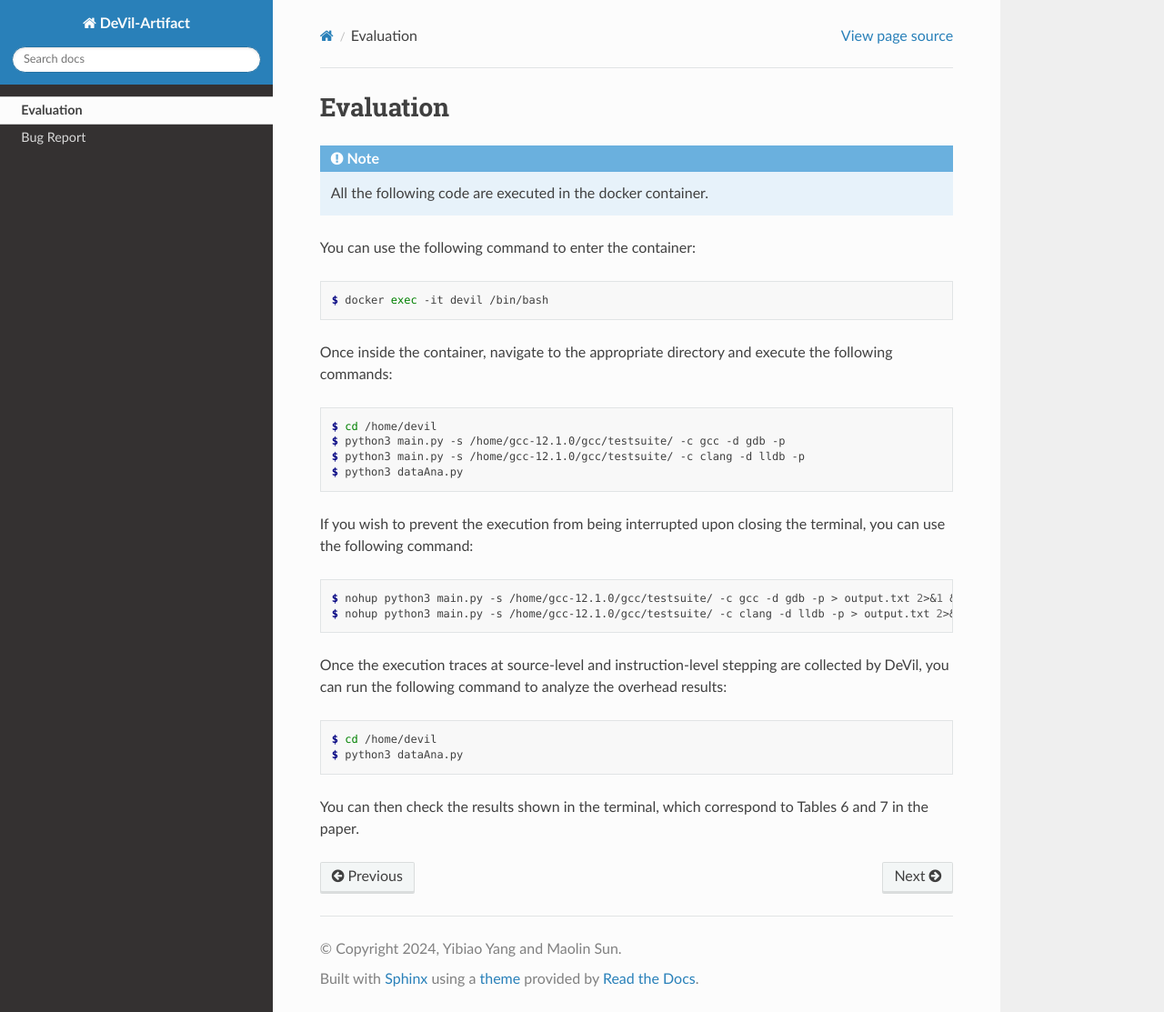
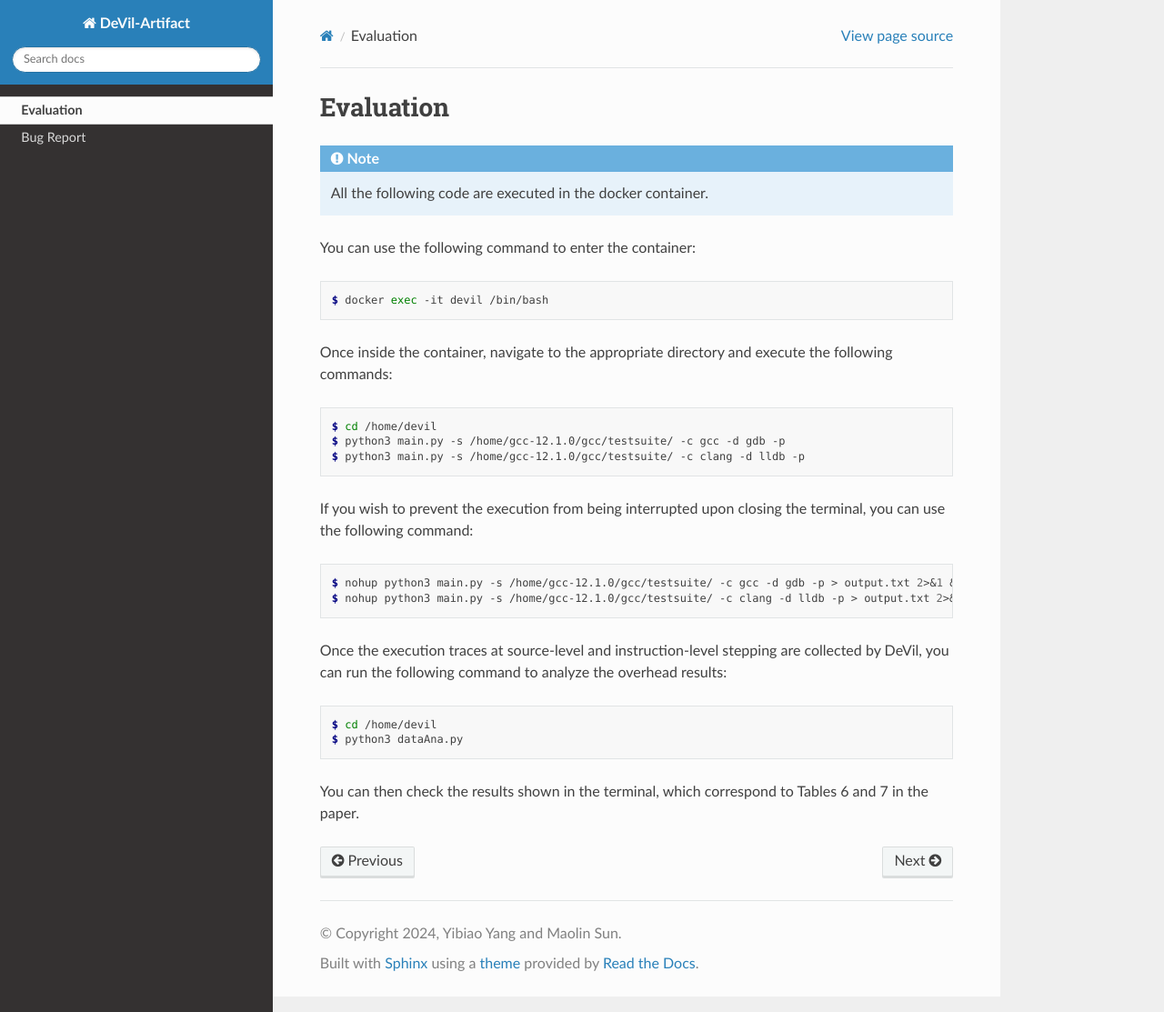
Before and after one commit to merlinsun/Devil-ASPLOS25-Artifact, a Sphinx documentation site: the page built from docs/source/evaluation.rst, in a window 1280 px wide and 1113 px high. Shown: the whole window at 91% size. Built offline with Sphinx 7.4.7 and the Read the Docs theme 3.1.0, drawn with Linux system fonts in a browser that asks for light colours.

Commit message:
Update evaluation.rst

```diff
--- a/docs/source/evaluation.rst
+++ b/docs/source/evaluation.rst
@@ -27,7 +27,6 @@ Once inside the container, navigate to the appropriate directory and execute the
    $ cd /home/devil
    $ python3 main.py -s /home/gcc-12.1.0/gcc/testsuite/ -c gcc -d gdb -p
    $ python3 main.py -s /home/gcc-12.1.0/gcc/testsuite/ -c clang -d lldb -p
-   $ python3 dataAna.py
 
 
 If you wish to prevent the execution from being interrupted upon closing the terminal, you can use the following command:
```
